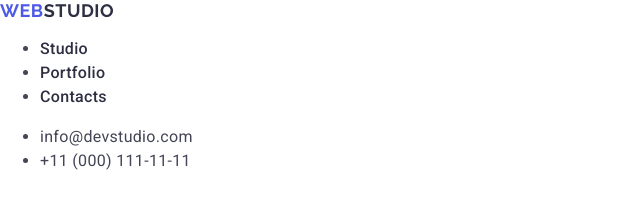
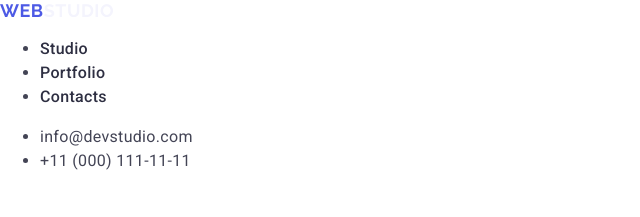
Before and after one commit to UlianaMelevych/goit-markup-hw-02, a plain HTML site: page index.html in a window 1280 px wide. Shown: the top 217 px of the page, 0-640 px from the left. Drawn offline with nearby package versions, Linux system fonts and the light colour scheme.

Commit message:
add css file

```diff
--- a/css/styles.css
+++ b/css/styles.css
@@ -26,7 +26,7 @@ line-height: 1.17;
 line-height: 1.16667;
 letter-spacing: 0.03em;
 text-transform: uppercase;
-color: #2e2f42;
+color: #f4f4fd;
 }
 .nav-menu-page .nav-menu:hover,
 .nav-menu-page .nav-menu:focus{
```
